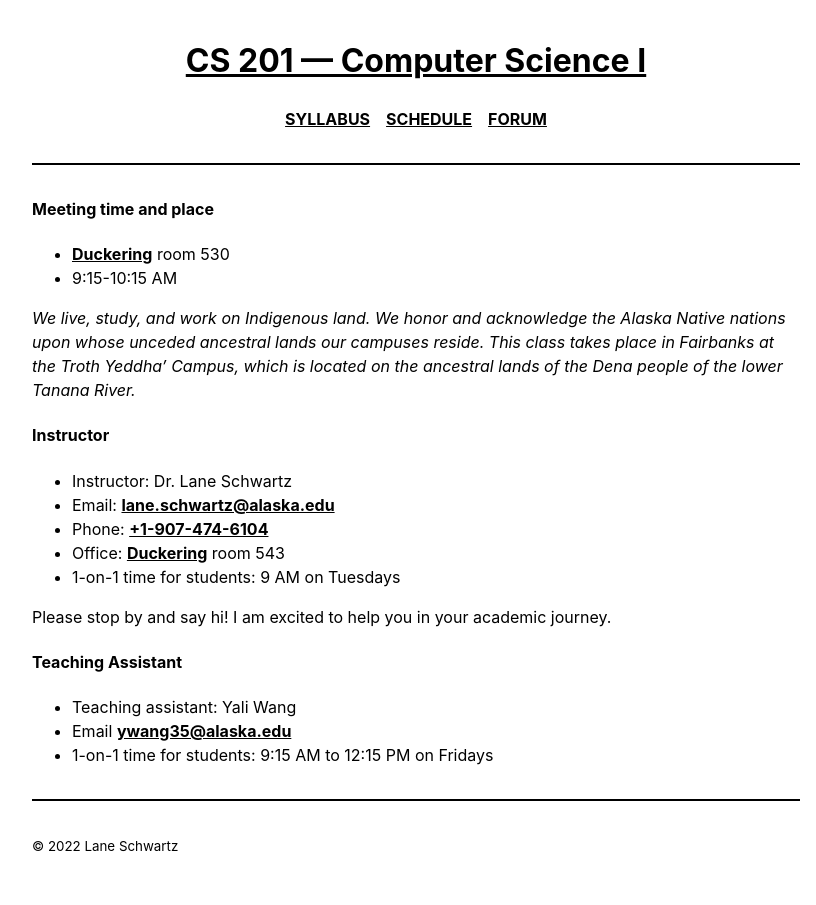
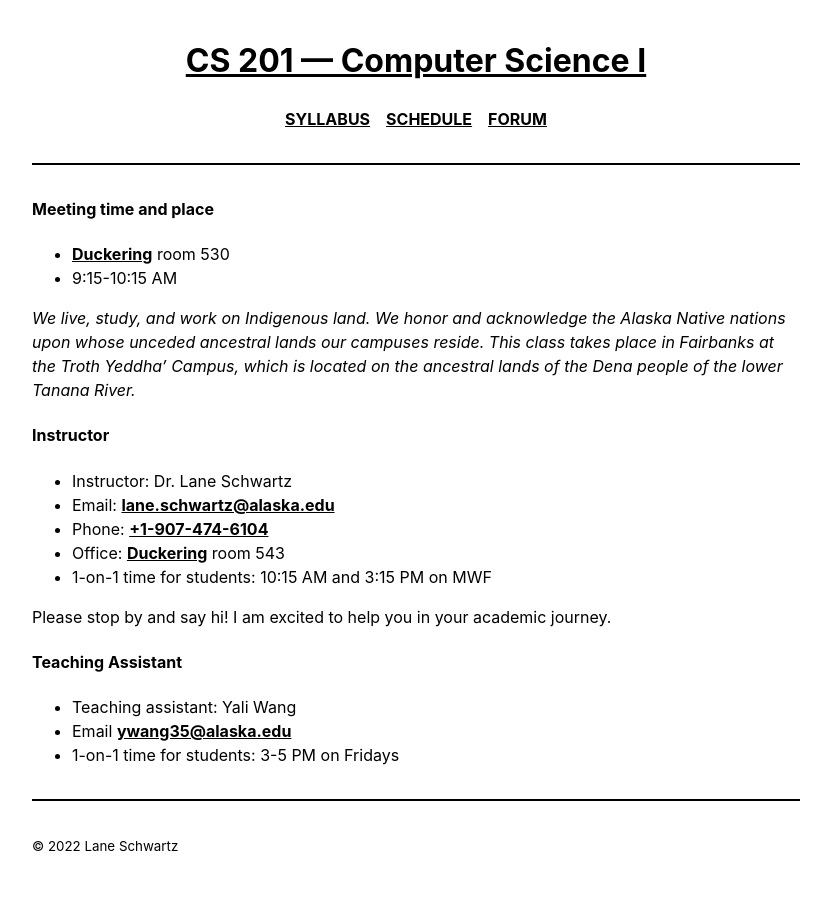
Before and after one commit to 2023-Fall-UAF-CS201/2023-Fall-UAF-CS201.github.io, a Jekyll site: the page built from course/logistics.md, in a window 1280 px wide. Shown: the whole page, without its empty margins (224-1040 px from the left). Built offline with Jekyll 4.4.1, drawn with Linux system fonts in a browser that asks for light colours; our own code applies the rules of GitHub Pages for plain Markdown files.

Commit message:
Office hours

```diff
--- a/course/logistics.md
+++ b/course/logistics.md
@@ -11,7 +11,7 @@
 * Email: [lane.schwartz@alaska.edu](mailto:lane.schwartz@alaska.edu)
 * Phone: [+1-907-474-6104](tel:+1-907-474-6104)
 * Office: [Duckering](https://uaf.edu/campusmap/for-visitors/buildings/duckering.php) room 543
-* 1-on-1 time for students: 9 AM on Tuesdays
+* 1-on-1 time for students: 10:15 AM and 3:15 PM on MWF
 
 Please stop by and say hi! I am excited to help you in your academic journey.
 
@@ -20,4 +20,4 @@ Please stop by and say hi! I am excited to help you in your academic journey.
 
 * Teaching assistant: Yali Wang
 * Email [ywang35@alaska.edu](mailto:ywang35@alaska.edu)
-* 1-on-1 time for students: 9:15 AM to 12:15 PM on Fridays
+* 1-on-1 time for students: 3-5 PM on Fridays
```
